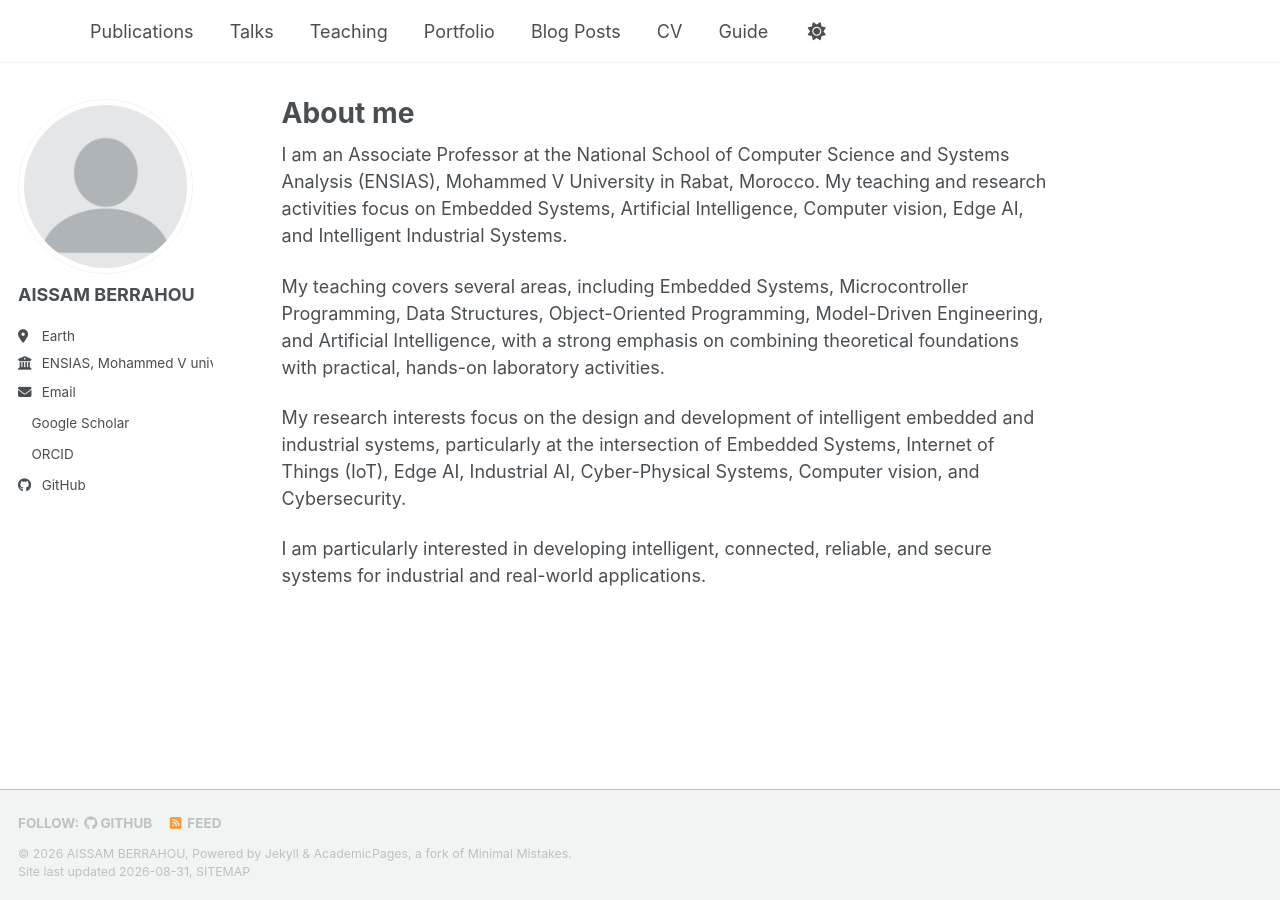
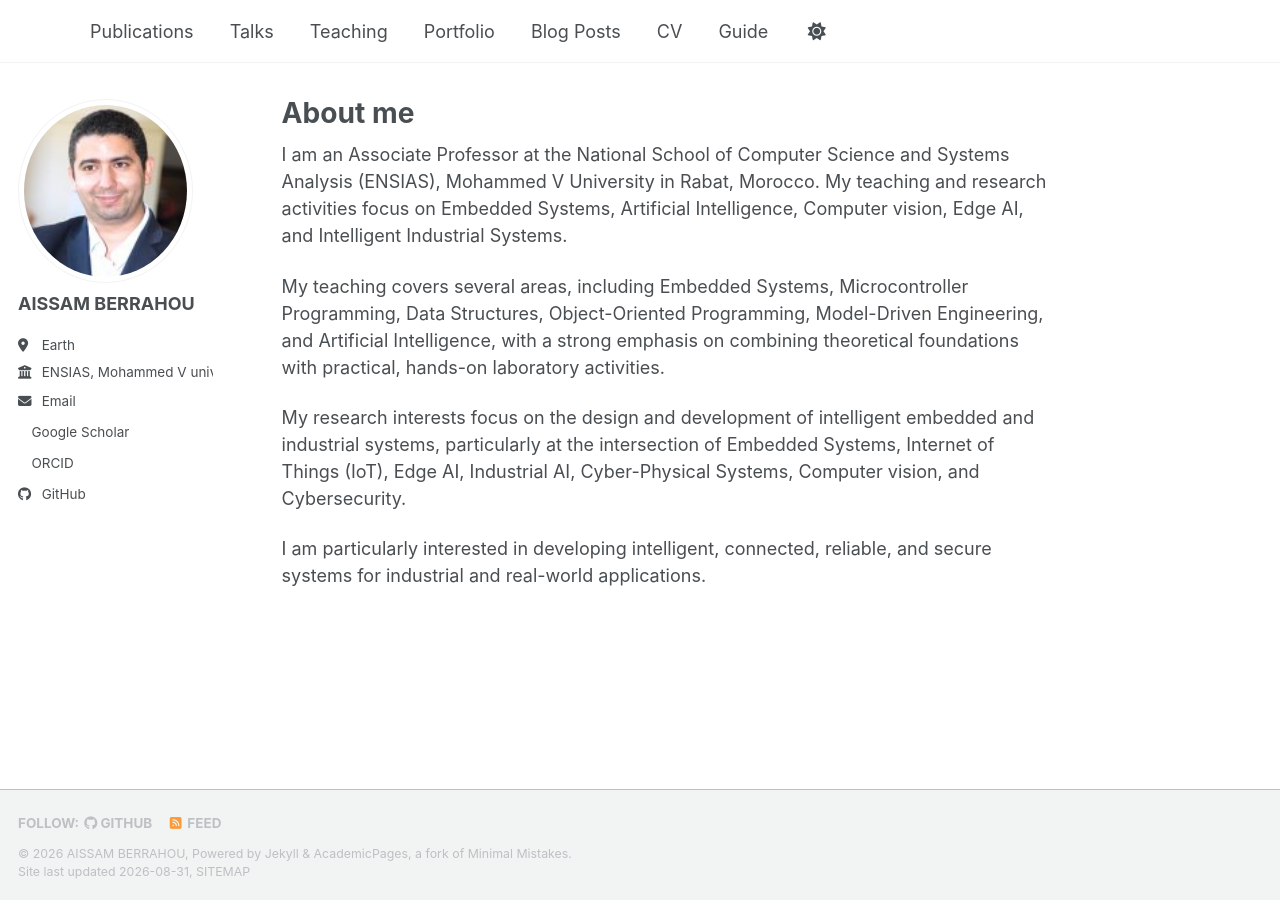
Before and after one commit to aissamberrahou/aissamberrahou.github.io, a Jekyll site: the page built from _pages/about.md, in a window 1280 px wide. Built offline with Jekyll 4.4.1, drawn with Linux system fonts in a browser that asks for light colours; a style sheet for code colours, icons or effects is not loaded.

Commit message:
Update _config.yml

```diff
--- a/_config.yml
+++ b/_config.yml
@@ -23,7 +23,7 @@ repository               : "academicpages/academicpages.github.io"
 #               Additional customization can be done by editing /_includes/author-profile.html
 author:
   # Biographic information
-  avatar           : "profile.png"
+  avatar           : "citations.jfif"
   name             : "AISSAM BERRAHOU"
   pronouns         : # example: "she/her"
   bio              : ""
```
